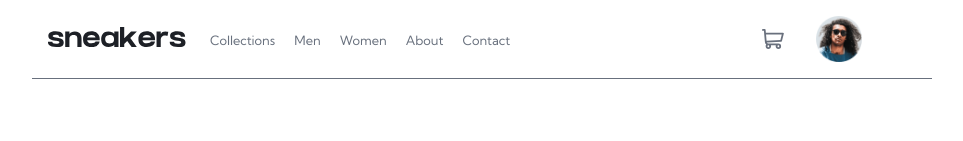
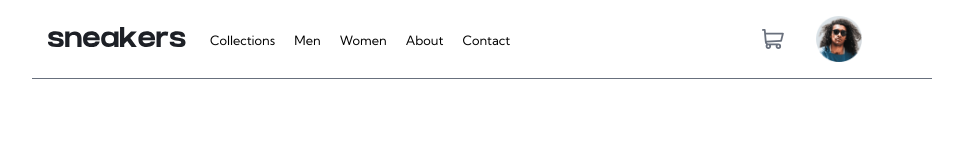
Before and after one commit to lexara-prime-ai/productpage, a plain HTML site: page src/index.html in a window 1280 px wide. Shown: the top 141 px of the page, without its empty margins (158-1121 px from the left). Drawn offline with Linux system fonts and the light colour scheme.

Commit message:
improve nav link visibility

```diff
--- a/src/assets/css/index.css
+++ b/src/assets/css/index.css
@@ -69,7 +69,7 @@ header {
     font-size: .8rem;
     text-decoration: none;
     padding: .5rem;
-    color: var(--Dark-grayish-blue);
+    color: black;
 }
 
 /******** STYLING FOR CART CONTAINER ********/
```
Also changed, not shown: src/assets/css/responsive.css (line endings or trailing spaces), src/index.html (line endings or trailing spaces), 1 other file.
